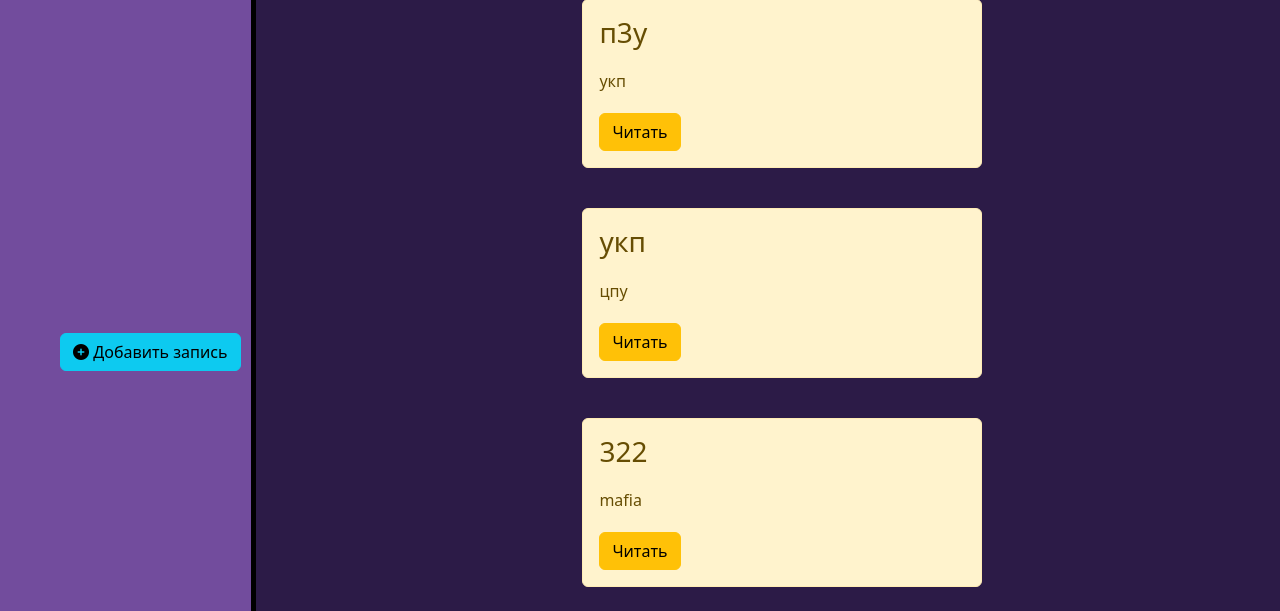
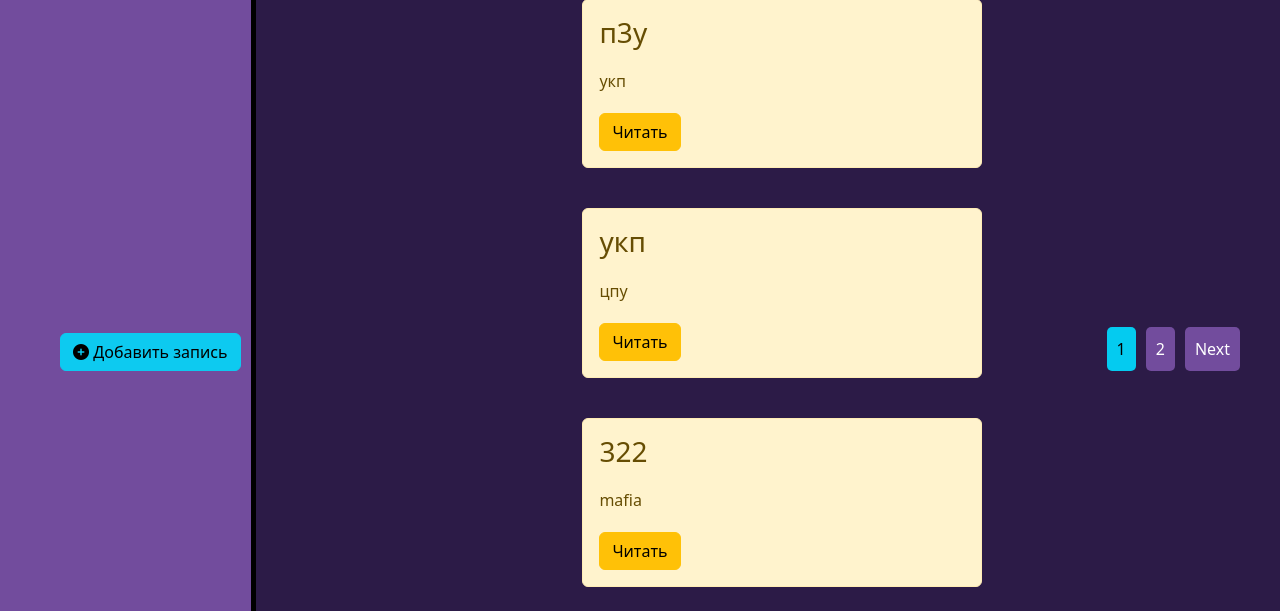
Before and after one commit to tayuyka/myblog, a Django app: page /news/ in a window 1280 px wide. Shown: the part 399-1010 px from the top of the page. Run offline with Django 4.2, Linux system fonts and the light colour scheme; data comes from the database, SQL or seed files in the repository; some libraries are stand-ins or nearby versions.

Commit message:
add pagination

```diff
--- a/myblog/news/templates/news/news_home.html
+++ b/myblog/news/templates/news/news_home.html
@@ -11,6 +11,23 @@
                 <a href="{% url 'news_detail' el.id %}" class="btn btn-warning">Читать</a>
             </div>
         {% endfor %}
+         <div class="pagination">
+            {% if news.has_previous %}
+                <a href="?page={{ news.previous_page_number }}" class="pagination-link">Previous</a>
+            {% endif %}
+
+            {% for num in news.paginator.page_range %}
+                {% if num == news.number %}
+                    <span class="current-page">{{ num }}</span>
+                {% else %}
+                    <a href="?page={{ num }}" class="pagination-link">{{ num }}</a>
+                {% endif %}
+            {% endfor %}
+
+            {% if news.has_next %}
+                <a href="?page={{ news.next_page_number }}" class="pagination-link">Next</a>
+            {% endif %}
+        </div>
         {% else %}
             <p>Нет записей</p>
         {% endif %}
--- a/myblog/news/views.py
+++ b/myblog/news/views.py
@@ -2,11 +2,23 @@ from django.shortcuts import render, redirect
 from .models import Articles
 from .forms import ArticlesForm
 from django.views.generic import DetailView, UpdateView, DeleteView, ListView
-from django.core.paginator import Paginator, PageNotAnInteger
+from django.core.paginator import Paginator, PageNotAnInteger, EmptyPage
 
 
 def news_home(request):
     news = Articles.objects.order_by('-date')
+    paginator = Paginator(news, 4)  # 4 новости на странице
+    page = request.GET.get('page')
+
+    try:
+        news = paginator.page(page)
+    except PageNotAnInteger:
+        # Если параметр страницы не является целым числом, отображаем первую страницу
+        news = paginator.page(1)
+    except EmptyPage:
+        # Если параметр страницы больше, чем общее количество страниц, отображаем последнюю страницу
+        news = paginator.page(paginator.num_pages)
+
     return render(request, 'news/news_home.html', {'news': news})
 
 
```
